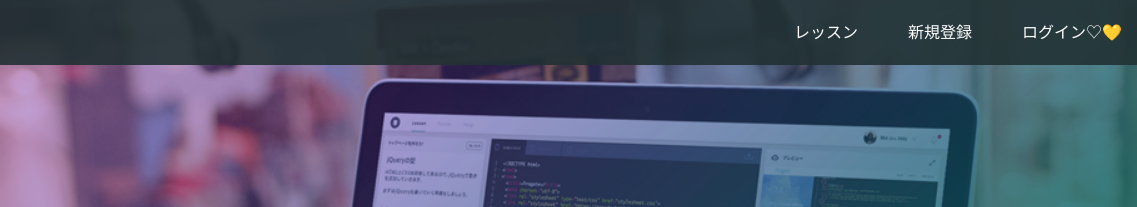
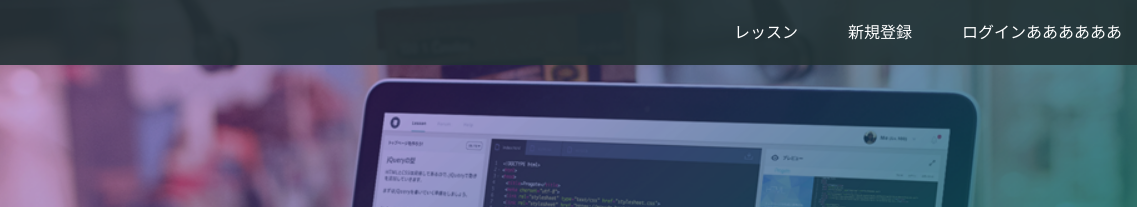
Before and after one commit to fackingM/prog-8.github.io, a plain HTML site: page index.html in a window 1280 px wide. Shown: the top 207 px of the page, 143-1280 px from the left. Drawn offline with Linux system fonts and the light colour scheme.

Commit message:
Update index.html

```diff
--- a/index.html
+++ b/index.html
@@ -17,7 +17,7 @@
       <div class="header-right">
         <a href="#">レッスン</a>
         <a href="#">新規登録</a>
-        <a href="#" class="login">ログイン♡💛</a>
+        <a href="#" class="login">ログインああああああ</a>
       </div>
     </div>
   </header>
```
